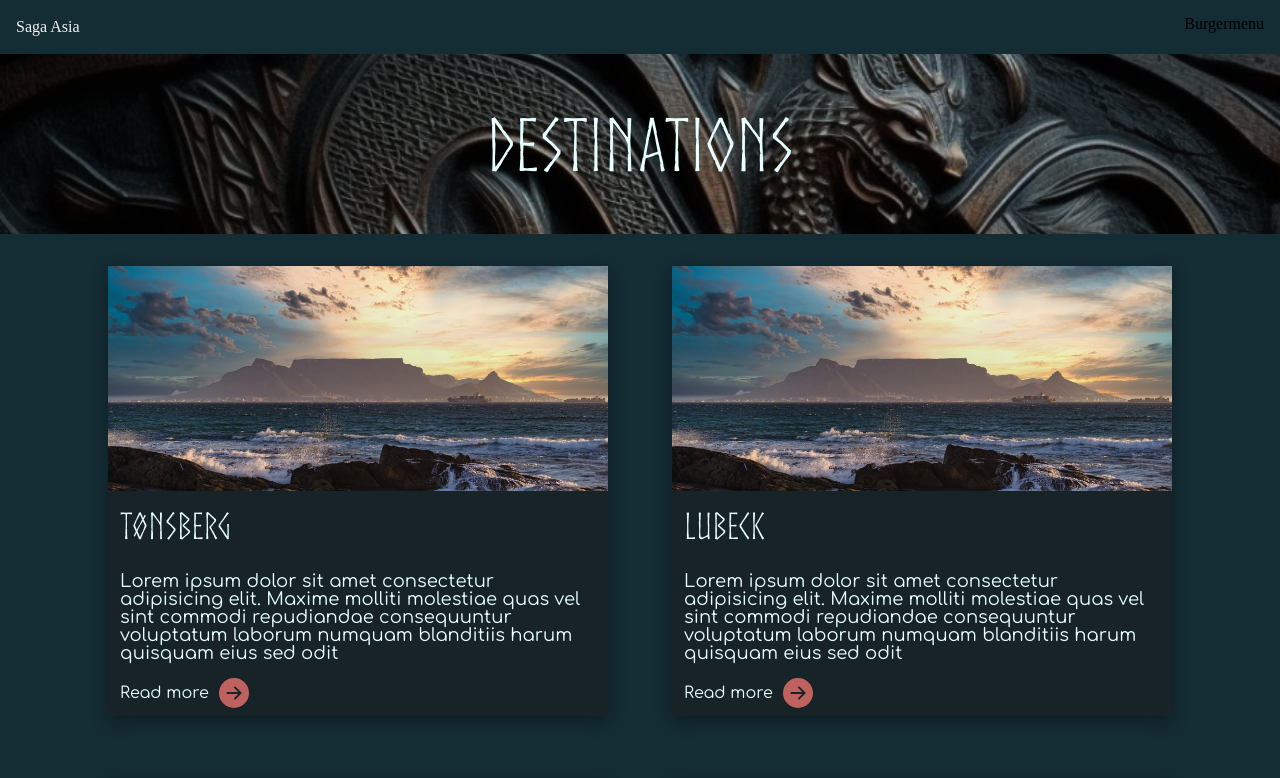
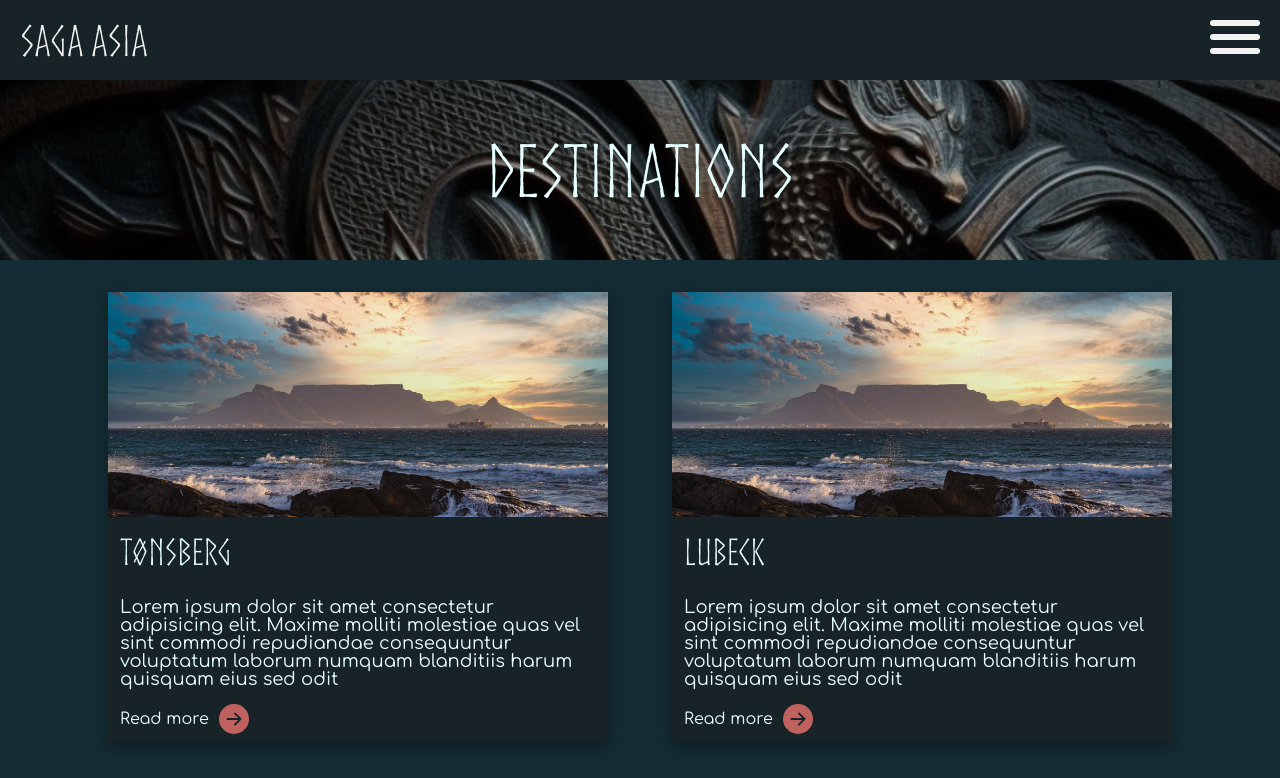
Before and after one commit to mobak88/Saga-Farmann, a Next.js app: page /destinations in a window 1280 px wide. Shown: the top 778 px of the page. Built offline with nearby package versions, Linux system fonts and the light colour scheme.

Commit message:
Deleting duplicate files and folders

```diff
--- a/src/components/hamburger/hamburger.module.css
+++ /dev/null
@@ -1,119 +0,0 @@
-.hamburger_container {
-	display: flex;
-	flex-direction: column;
-	row-gap: 6px;
-	cursor: pointer;
-}
-.hamburger_active {
-	display: flex;
-	flex-direction: column;
-	position: fixed;
-	top: 60px;
-	width: 150px;
-	row-gap: 24px;
-	right: 60px;
-	padding: 24px 24px;
-	transition: all 0.2s;
-	min-height: calc(100vh - 60px);
-	background-color: #f1f1f1;
-	font-family: norse;
-}
-.link_wrapper {
-}
-
-/*
-@import url('https://fonts.googleapis.com/css2?family=Work+Sans:wght@400;500;700&display=swap');
-* {
-  margin: 0;
-  padding: 0;
-  outline: none;
-  box-sizing: border-box;
-  font-family: 'Work Sans', sans-serif;
-}
-a{
-  text-decoration: none;
-  color: inherit;
-}
-header{
-  position: sticky;
-  z-index: 30;
-  top: 0;
-}
-nav{
-  display: flex;
-  padding: 16px;
-  justify-content: space-between;
-  align-items: center;
-  background-color: #f1f1f1;
-}
-.nav__menu-bar{
-  display: flex;
-  flex-direction: column;
-  row-gap: 6px;
-  cursor: pointer;
-}
-.nav__menu-bar div{
-  width: 40px;
-  height: 4px;
-  background-color: black;
-  border-radius: 2px;
-}
-.nav__menu-list{
-  display: flex;
-  flex-direction: column;
-  position: fixed;
-  top: 60px;
-  width: 288px;
-  row-gap: 24px;
-  right: -288px;
-  padding: 24px 16px;
-  transition: all 0.2s;
-  min-height: calc(100vh - 60px);
-  background-color: #f1f1f1;
-}
-.nav__menu-list.active{
-  right: 0;
-}
-.nav__link{
-  font-size: 18px;
-  position: relative;
-  transition: all 0.2s;
-}
-
-.nav__link:hover{
- font-weight: bold;
-}
-
-.center{
-  min-height: 600px;
-  display: flex;
-  justify-content: center;
-  align-items: center;
-}
-@media screen and (min-width: 768px) {
-  .nav__menu-bar{
-    display: none;
-  }
-  .nav__menu-list{
-    position: unset;
-    flex-direction: row;
-    min-height: fit-content;
-    width: fit-content;
-    column-gap: 24px;
-    align-items: center;
-  }
-  .nav__link::before{
-    content: '';
-    position: absolute;
-    width: 0%;
-    height: 6px;
-    bottom: -16px;
-    left: 0;
-    background-color: black;
-    transition: all 0.2s;
-  }
-
-  .nav__link:hover:before{
-   width: 100%;
-  }
-}*/
--- a/src/components/hamburger/hamburger.tsx
+++ /dev/null
@@ -1,42 +0,0 @@
-import Link from "next/link";
-import {useState} from "react";
-import styles from "./hamburger.module.css";
-
-type HamburgerProps = {
-	links: {href: string; label: string}[];
-};
-
-const Hamburger = ({links}: HamburgerProps) => {
-	const [isActive, setIsActive] = useState<Boolean>(false);
-	let text: string = "Burgermenu";
-
-	return (
-		<nav className={styles["hamburger_container"]}>
-			<div
-				className={styles["hamburger_wrapper"]}
-				onClick={() => {
-					setIsActive(!isActive);
-				}}
-			>
-				{text}
-			</div>
-			<div
-				className={`${
-					isActive ? styles["hamburger_active"] : [""]
-				} styles[link_wrapper]`}
-			>
-				{isActive
-					? links.map(({href, label}) => (
-							<div className={styles["hamburger_link"]} key={href}>
-								<Link href={href}>
-									<>{label}</>
-								</Link>
-							</div>
-					  ))
-					: ""}
-			</div>
-		</nav>
-	);
-};
-
-export default Hamburger;
--- a/src/components/navbar/layout.tsx
+++ /dev/null
@@ -1,22 +0,0 @@
-import Navbar from "./navbar";
-
-// type LayoutProps = {
-// 	links: {href: string; label: string}[];
-// };
-
-const Layout = () => {
-  const links = [
-    { href: "/", label: "Home" },
-    { href: "/crew", label: "Crew" },
-    { href: "/blog", label: "Blog" },
-    { href: "/thejourney", label: "The Journey" },
-    { href: "/livestream", label: "Livestream" },
-    { href: "/sponsors", label: "Sponsors" },
-    { href: "/donate", label: "Donate" },
-    { href: "/aboutus", label: "About Us" },
-    { href: "/technical", label: "Technical" },
-  ];
-  return <Navbar links={links} />;
-};
-
-export default Layout;
--- a/src/components/navbar/navbar.module.css
+++ /dev/null
@@ -1,8 +0,0 @@
-.navbar_container {
-	display: flex;
-	padding: 16px;
-	justify-content: space-between;
-	align-items: center;
-	background-color: #142c34;
-	min-height: 100%;
-}
--- a/src/components/navbar/navbar.tsx
+++ /dev/null
@@ -1,22 +0,0 @@
-import Hamburger from "../hamburger/hamburger";
-import Title from "../navtitle/title";
-import styles from "./navbar.module.css";
-
-type LayoutProps = {
-  links: { href: string; label: string }[];
-};
-
-const Navbar = ({ links }: LayoutProps) => {
-  return (
-    <nav className={styles["navbar_container"]}>
-      <div>
-        <Title />
-      </div>
-      <div>
-        <Hamburger links={links} />
-      </div>
-    </nav>
-  );
-};
-
-export default Navbar;
--- a/src/components/navtitle/title.module.css
+++ /dev/null
@@ -1,3 +0,0 @@
-.nav_title {
-	color: #f2f2f2;
-}
--- a/src/components/navtitle/title.tsx
+++ /dev/null
@@ -1,7 +0,0 @@
-import styles from "./title.module.css";
-
-const Title = () => {
-	return <h2 className={styles["nav_title"]}>Saga Asia</h2>;
-};
-
-export default Title;
--- a/src/pages/destinations/index.tsx
+++ b/src/pages/destinations/index.tsx
@@ -2,7 +2,7 @@ import React from "react";
 import destinationsData from "../../components/cards/destinationCard/data";
 import DestinationCard from "@/components/cards/destinationCard/destinationCard";
 import styles from "./destinations.module.css";
-import Layout from "@/components/navbar/layout";
+import Layout from "@/components/navigation/layout/layout";
 import Header from "@/components/header/header";
 type LinkProps = {
   links: { href: string; label: string }[];
```
